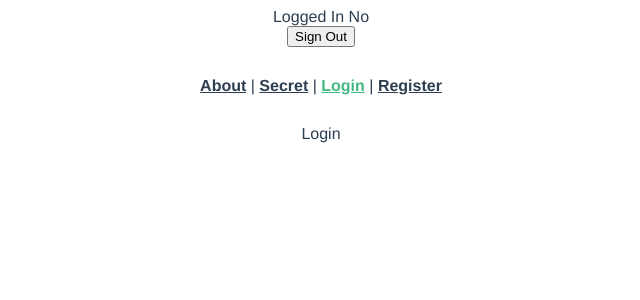
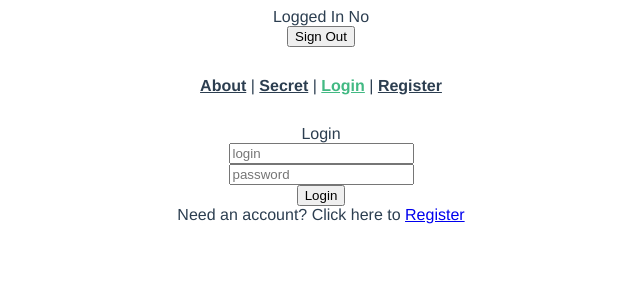
Before and after one commit to nejilabs/PWE-FirebaseVueFrontandBack-20191117-FRONTEND, a Vue app: page /login in a window 1280 px wide. Shown: the top 300 px of the page, without its empty margins (319-959 px from the left). Built offline with nearby package versions, Linux system fonts and the light colour scheme; no server answers.

Commit message:
login -2916

```diff
--- a/src/components/Top-Header.vue
+++ b/src/components/Top-Header.vue
@@ -13,6 +13,13 @@
 import * as firebase from 'firebase';
 import 'firebase/auth';
 export default {
+
+  created(){
+    firebase.default.auth().onAuthStateChanged(user=>{
+      this.isLoggedIn = !!user;
+    })
+  },
+
   data(){
     return{
       isLoggedIn:false
--- a/src/views/Login.vue
+++ b/src/views/Login.vue
@@ -1,9 +1,51 @@
 <template>
-  <div>Login</div>
+  <div>
+    <form @submit.prevent="pressed">
+      Login
+      <div class="login">
+        <input type="email" placeholder="login"/>
+      </div>
+
+      <div class="password">
+        <input type="password" v-model="password" placeholder="password"/>
+      </div>
+
+      <button type="submit">Login</button>
+    </form>
+    <div class="error" v-if="error">{{error.message}}</div>
+    <span>Need an account? Click here to <router-link to="/register">Register</router-link></span>
+  </div>
+
 </template>
 
 <script>
+import * as firebase from 'firebase'; //1643
+import 'firebase/auth'; //1643
+
 export default {
+  data(){
+    return{
+      email:'',
+      pasword:'',
+      error:''
+    }
+  },
+
+  methods:{
+    async pressed(){
+      try{
+        const val = await firebase.default.auth().signInWithEmailAndPassword(this.email,this.password);
+        console.log(val);
+
+        this.$router.replace({name:'Secret'});
+      }catch(err){
+        console.log(err);
+      }
+
+    }
+  },
+
+
 
 }
 </script>
```
